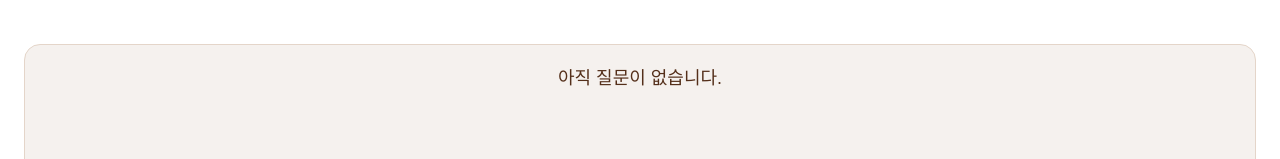
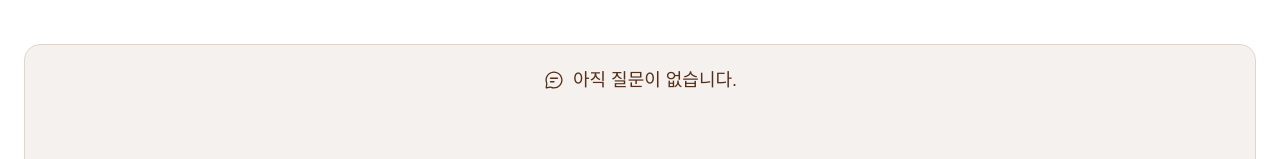
Before and after one commit to Codeit-Sprint-Part-2-Team-6/Open-Mind, a React (Create React App) app: page /post in a window 1280 px wide. Shown: the part 286-445 px from the top of the page. Built offline with nearby package versions, Linux system fonts and the light colour scheme; a web font is replaced by a local one.

Commit message:
feat: 메시지 아이콘 추가

```diff
--- a/src/pages/FeedDetail/FeedDetailPage.jsx
+++ b/src/pages/FeedDetail/FeedDetailPage.jsx
@@ -66,7 +66,11 @@ function FeedDetailPage() {
             </>
           ) : (
             <>
-              <QuestionCountText>{`아직 질문이 없습니다.`}</QuestionCountText>
+              <QuestionCounterContainer>
+                <QuestionIcon src='/images/icons/ic_messages.svg' />
+                <QuestionCountText>아직 질문이 없습니다.</QuestionCountText>
+              </QuestionCounterContainer>
+
               <NoQuestionImage src='/images/contents/no-question.svg' />
             </>
           )}
```
